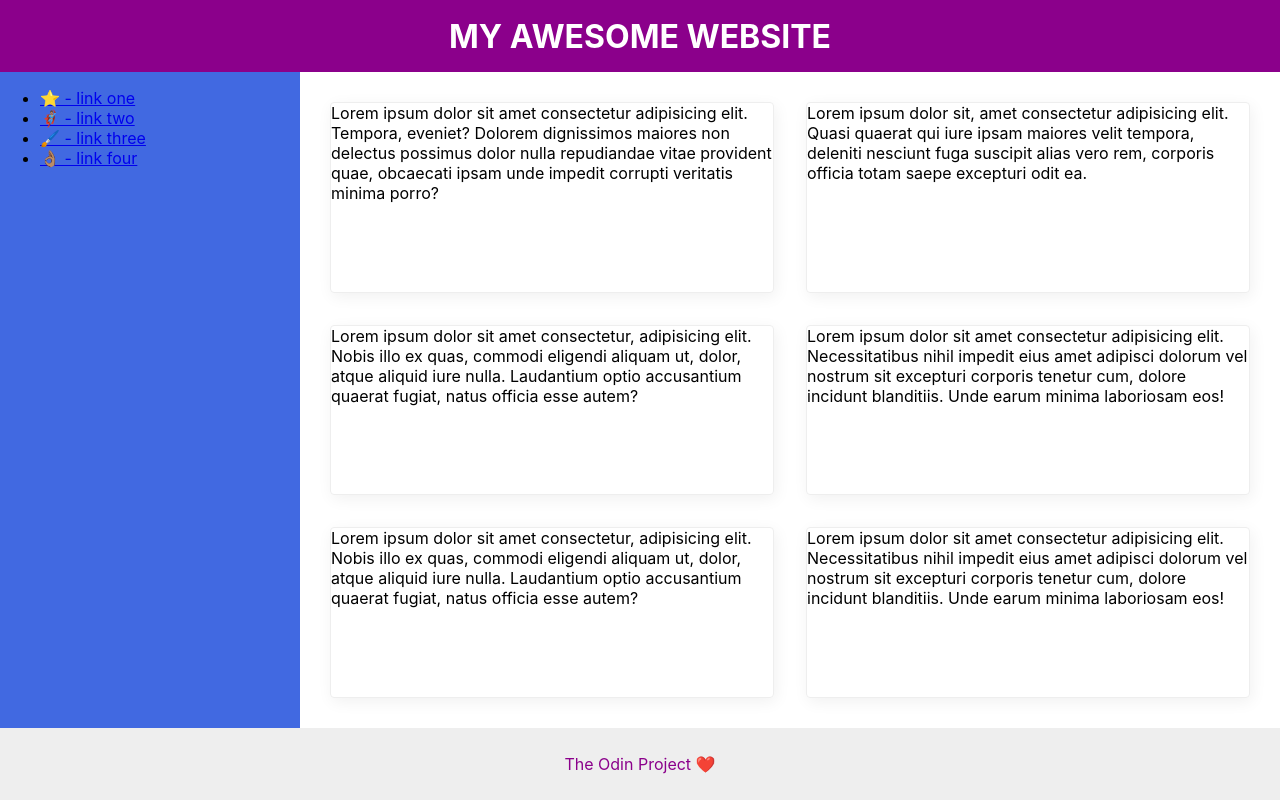
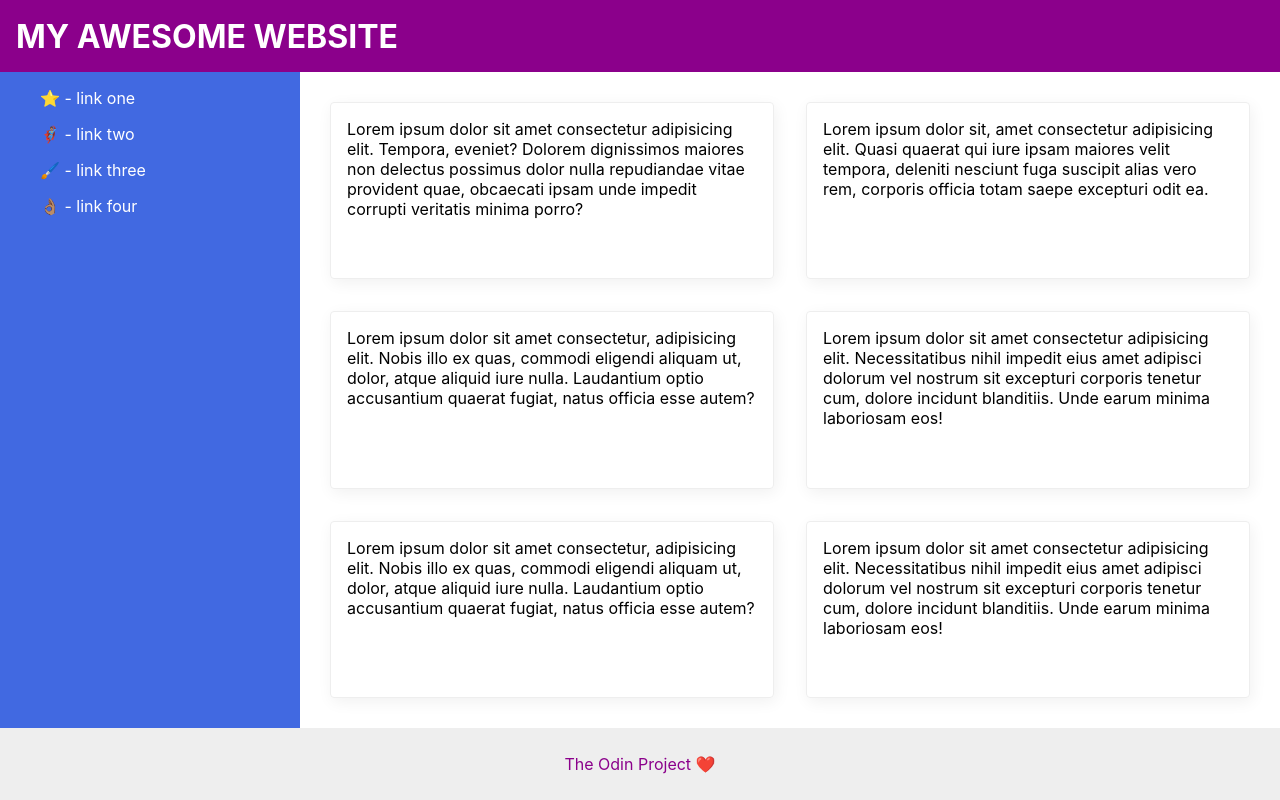
Before and after one commit to SolomonM23/odin-flex-layout, a plain HTML site: page index.html in a window 1280 px wide. Drawn offline with Linux system fonts and the light colour scheme.

Commit message:
update css for sidebar list, moved header to the left

```diff
--- a/styles.css
+++ b/styles.css
@@ -13,8 +13,8 @@ body {
     font-weight: bold;
     font-size: 2rem;
     display: flex;
-    justify-content: center;
     align-items: center;
+    padding-left: 1rem;
 }
 
 .center {
@@ -46,9 +46,20 @@ body {
 
 }
 
+ul, a {
+    text-decoration: none;
+    list-style: none;
+    color: white;
+}
+
+li {
+    margin-bottom: 16px;
+}
+
 .card {
     border: 1px solid #eee;
     box-shadow: 2px 4px 16px rgba(0,0,0,.06);
     border-radius: 4px;
     flex: 1 1 300px;
+    padding: 1rem;
 }
```
